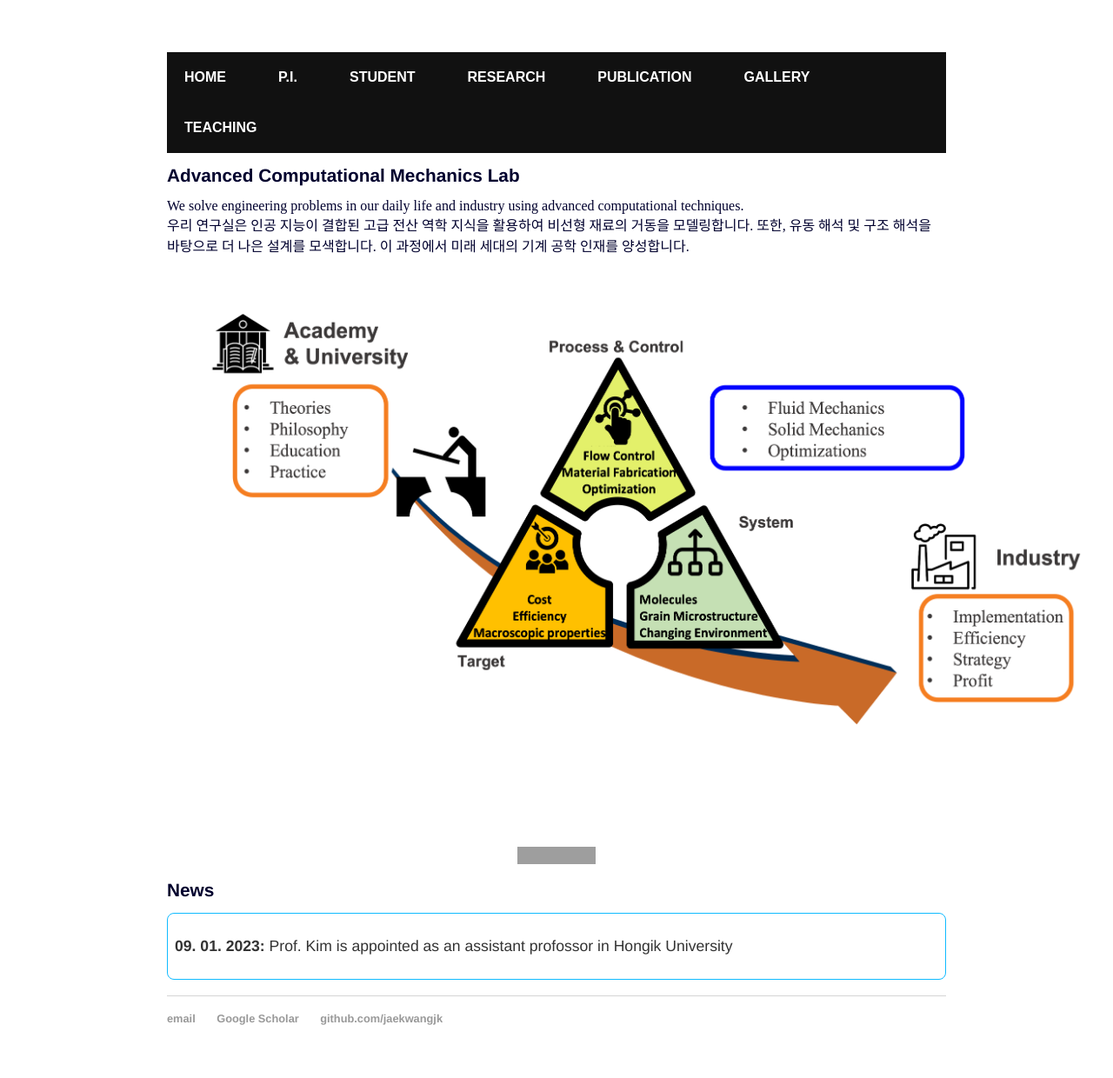
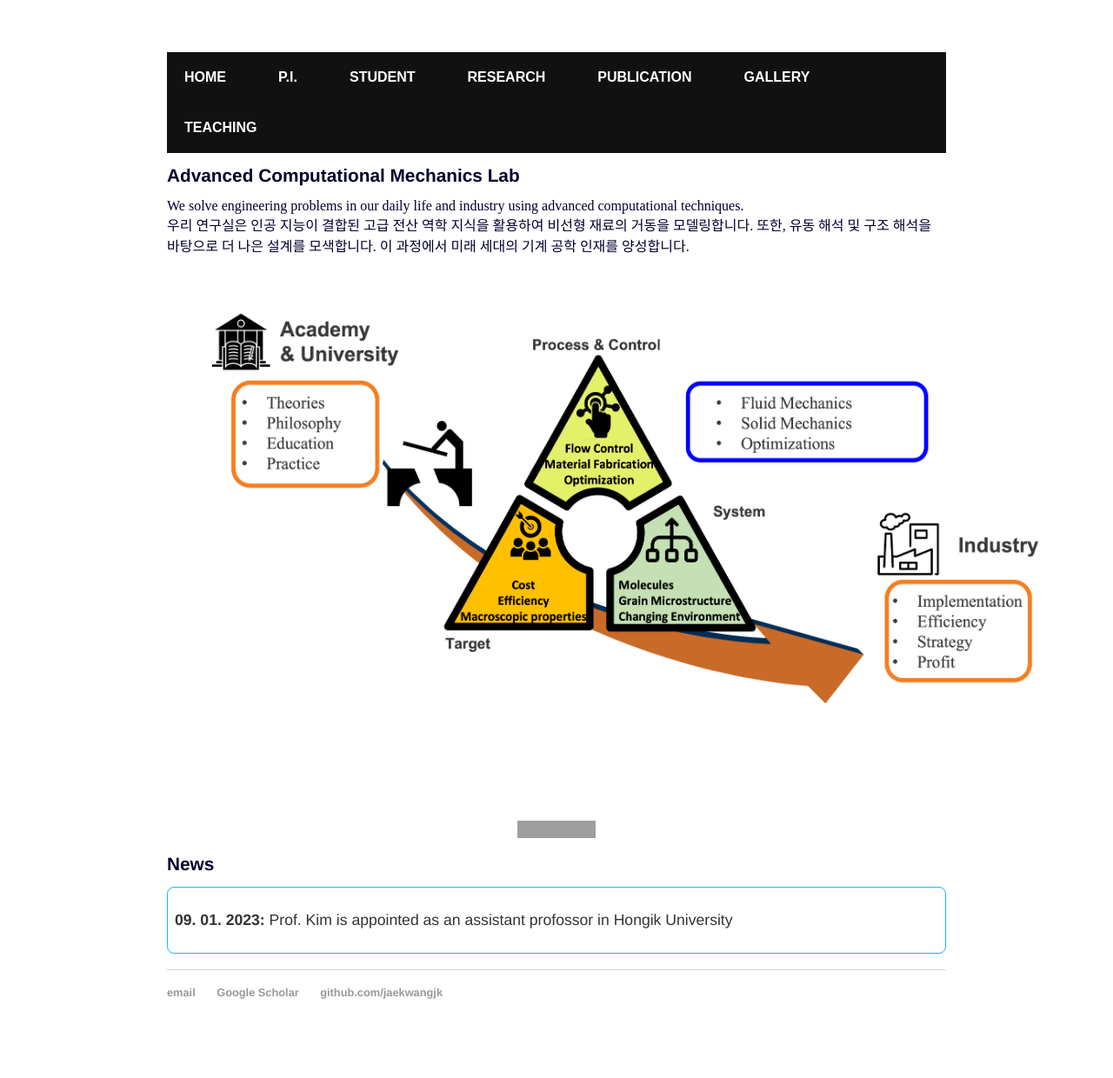
Before and after one commit to jaekwangjk/jaekwangjk.github.io, a Jekyll site: the page built from index.html, in a window 1280 px wide. Shown: the whole page at 87% size. Built offline with Jekyll 4.4.1, drawn with Linux system fonts in a browser that asks for light colours; after the commit the page ends 1210 px from its top, so only the background shows below that; grey boxes are pictures that could not be loaded.

Commit message:
Update index.html

```diff
--- a/index.html
+++ b/index.html
@@ -23,7 +23,7 @@ title: Jaekwang Kim
 
 <center>
 <figure>
-<img src="pictures/overview.png" alt="My self" style="width:1050px;height:600px;">
+<img src="pictures/overview.png" alt="My self" style="width:1000px;height:570px;">
 </figure>
 </center>
 
```
